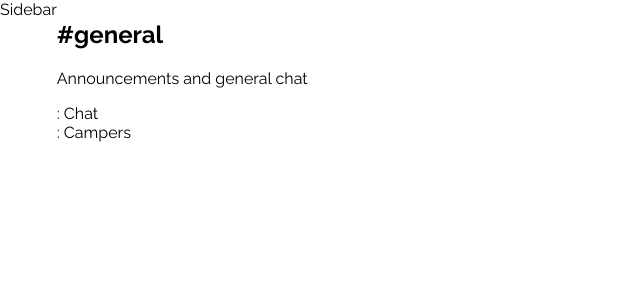
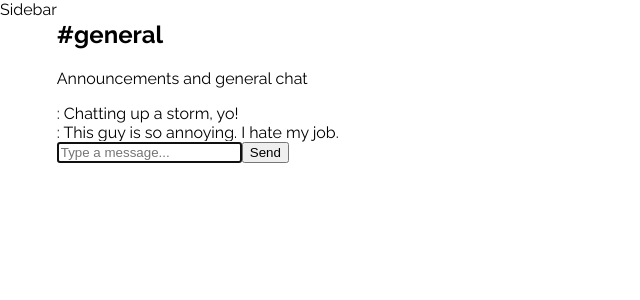
Before and after one commit to heckenna/chatarang, a React (Create React App) app: page / in a window 1280 px wide. Shown: the top 300 px of the page, without its empty margins (0-640 px from the left). Built offline with nearby package versions, Linux system fonts and the light colour scheme.

Commit message:
Add hardcoded message when form submitted

```diff
--- a/src/Chat.js
+++ b/src/Chat.js
@@ -1,14 +1,60 @@
 import React, { Component } from 'react'
 
-import ChatHeader from './ChatHeader';
-import MessageList from './MessageList';
+import ChatHeader from './ChatHeader'
+import MessageList from './MessageList'
+import MessageForm from './MessageForm'
 
 class Chat extends Component {
+  constructor() {
+    super()
+
+    this.state = {
+      messages: [
+        {
+          id: 1,
+          user: {
+            uid: 'sdfs34849327',
+            displayName: 'Davey',
+            email: 'davey@fretless.com',
+          },
+          body: 'Chatting up a storm, yo!',
+        },
+
+        {
+          id: 2,
+          user: {
+            uid: 'sdlfkj35948',
+            displayName: 'Dana',
+            email: 'dana@fretless.com',
+          },
+          body: 'This guy is so annoying. I hate my job.',
+        },
+      ],
+    }
+  }
+
+  addMessage = () => {
+    const messages = [...this.state.messages];
+
+    messages.push({
+      id: Date.now(),
+      user: {
+        uid: 'apple',
+        displayName: 'Noah',
+        email: "dude@singing.org",
+      },
+      body: "LALALALALA",
+    })
+
+    this.setState({ messages: messages});
+  }
+
   render() {
     return (
       <div className="Chat">
         <ChatHeader />
-        <MessageList />
+        <MessageList messages={this.state.messages} />
+        <MessageForm addMessage={this.addMessage}/>
       </div>
     )
   }
--- /dev/null
+++ b/src/MessageForm.js
@@ -0,0 +1,29 @@
+import React, {Component} from 'react'
+
+class MessageForm extends Component {
+    handleSubmit = (ev) => {
+        ev.preventDefault();
+        this.props.addMessage()
+    }
+
+  render() {
+    return (
+      <form
+        className="MessageForm"
+        onSubmit={this.handleSubmit}>
+        <input
+          autoFocus
+          required
+          type="text"
+          name="body"
+          placeholder="Type a message..."
+        />
+        <button type="submit">
+          Send
+        </button>
+      </form>
+    )
+  }
+}
+
+export default MessageForm
--- a/src/MessageList.js
+++ b/src/MessageList.js
@@ -2,32 +2,10 @@ import React from 'react';
 
 import Message from './Message';
 
-const MessageList = () => {
-    const messages = [
-        {
-            id: 1,
-            user: {
-                uid: 'sambojambo',
-                displayName: 'Noah',
-                email: 'heckenna@rose-hulman.edu'
-            },
-            body: "Chat",
-        },
-
-        {
-            id: 2,
-            user: {
-                uid: 'abacaba',
-                displayName: 'Heckenlively',
-                email: 'heckers@rose-hulman.edu'
-            },
-            body: "Campers",
-        },
-    ]
-
+const MessageList = (props) => {
     return(
         <div className="MessageList">
-            { messages.map(msg  => (
+            { props.messages.map(msg  => (
                     <Message message={msg} key={msg.id}/>
                 ))
             }
```
